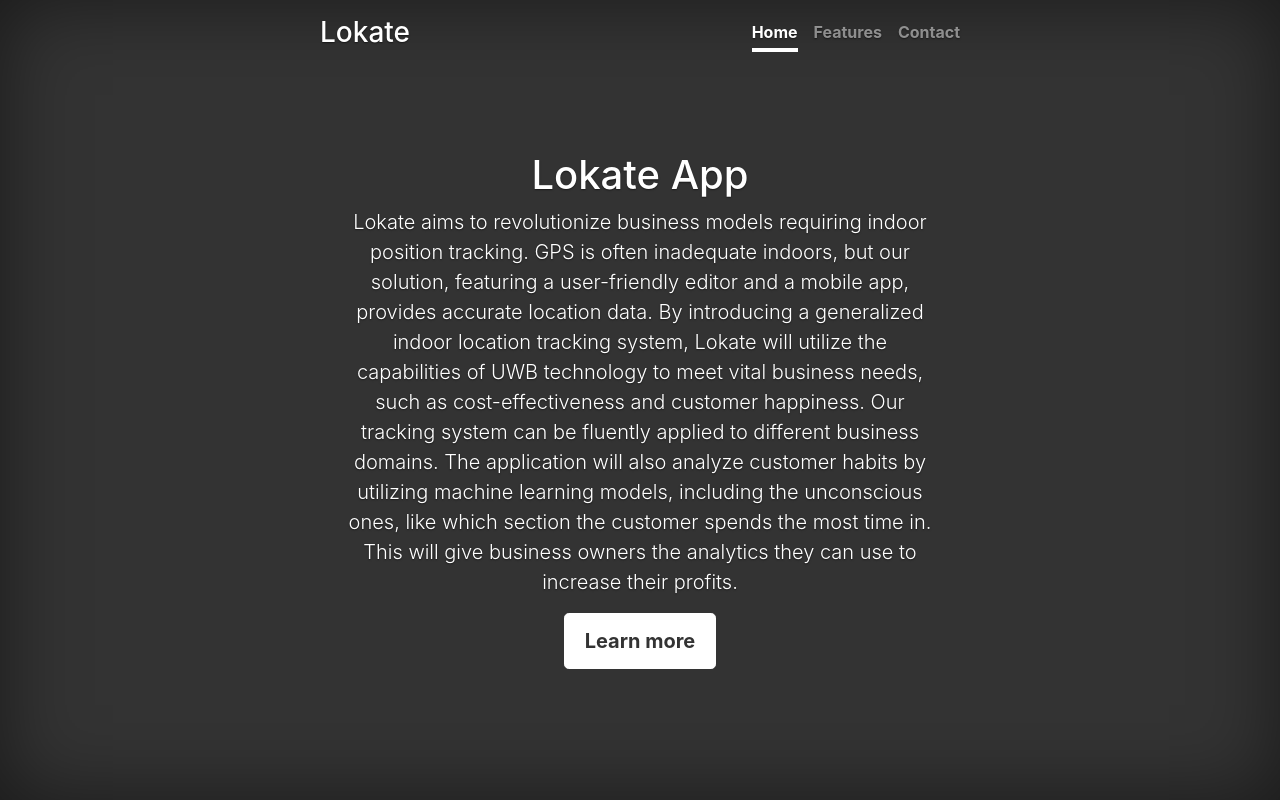
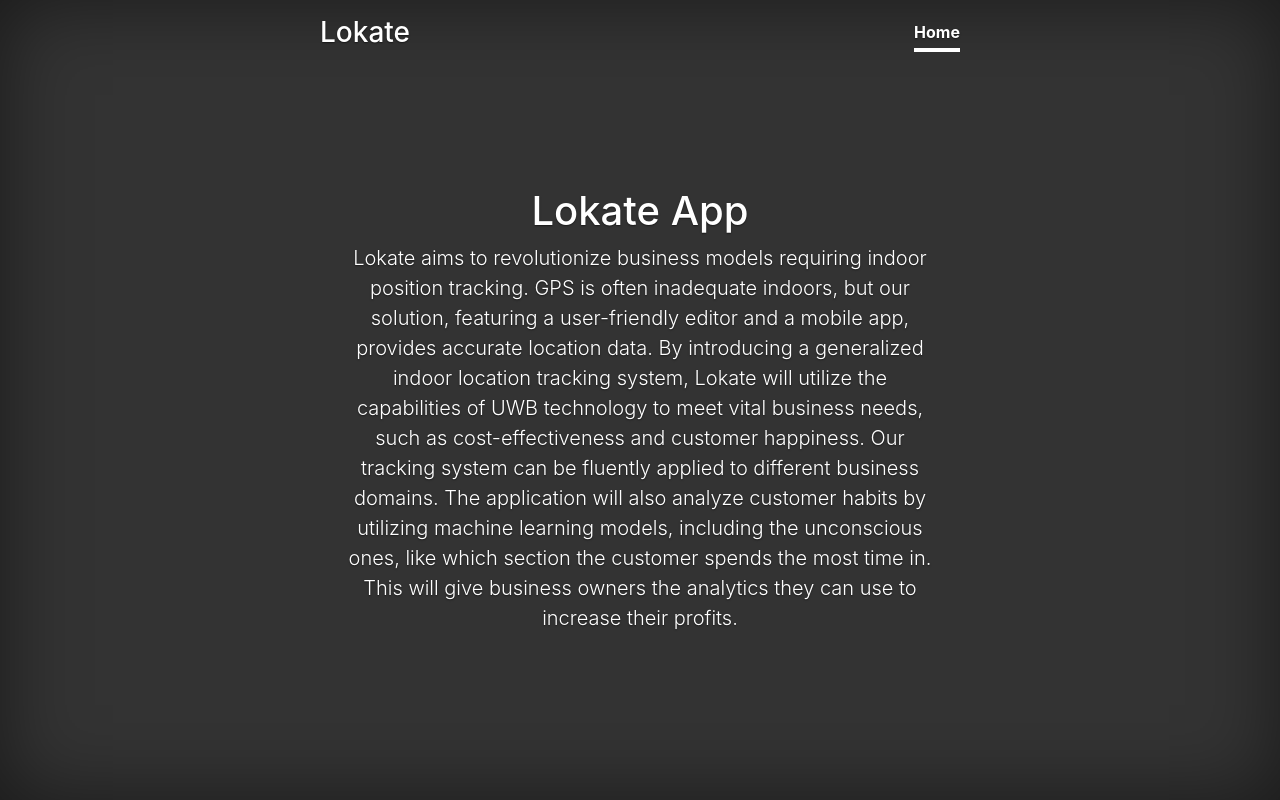
Before and after one commit to lokateapp/lokate.github.io, a plain HTML site: page index.html in a window 1280 px wide. Drawn offline with nearby package versions, Linux system fonts and the light colour scheme.

Commit message:
remove learn more

```diff
--- a/index.html
+++ b/index.html
@@ -25,8 +25,8 @@
                 <h3 class="masthead-brand">Lokate</h3>
                 <nav class="nav nav-masthead justify-content-center">
                     <a class="nav-link active" href="#">Home</a>
-                    <a class="nav-link" href="#">Features</a>
-                    <a class="nav-link" href="#">Contact</a>
+                    <!-- <a class="nav-link" href="#">Features</a>
+                    <a class="nav-link" href="#">Contact</a> -->
                 </nav>
             </div>
         </header>
@@ -41,9 +41,9 @@
                 application will also analyze customer habits by utilizing machine learning models, including the
                 unconscious ones, like which section the customer spends the most time in. This will give business
                 owners the analytics they can use to increase their profits.</p>
-            <p class="lead">
+            <!-- <p class="lead">
                 <a href="#" class="btn btn-lg btn-secondary">Learn more</a>
-            </p>
+            </p> -->
         </main>
 
         <footer class="mastfoot mt-auto">
```
